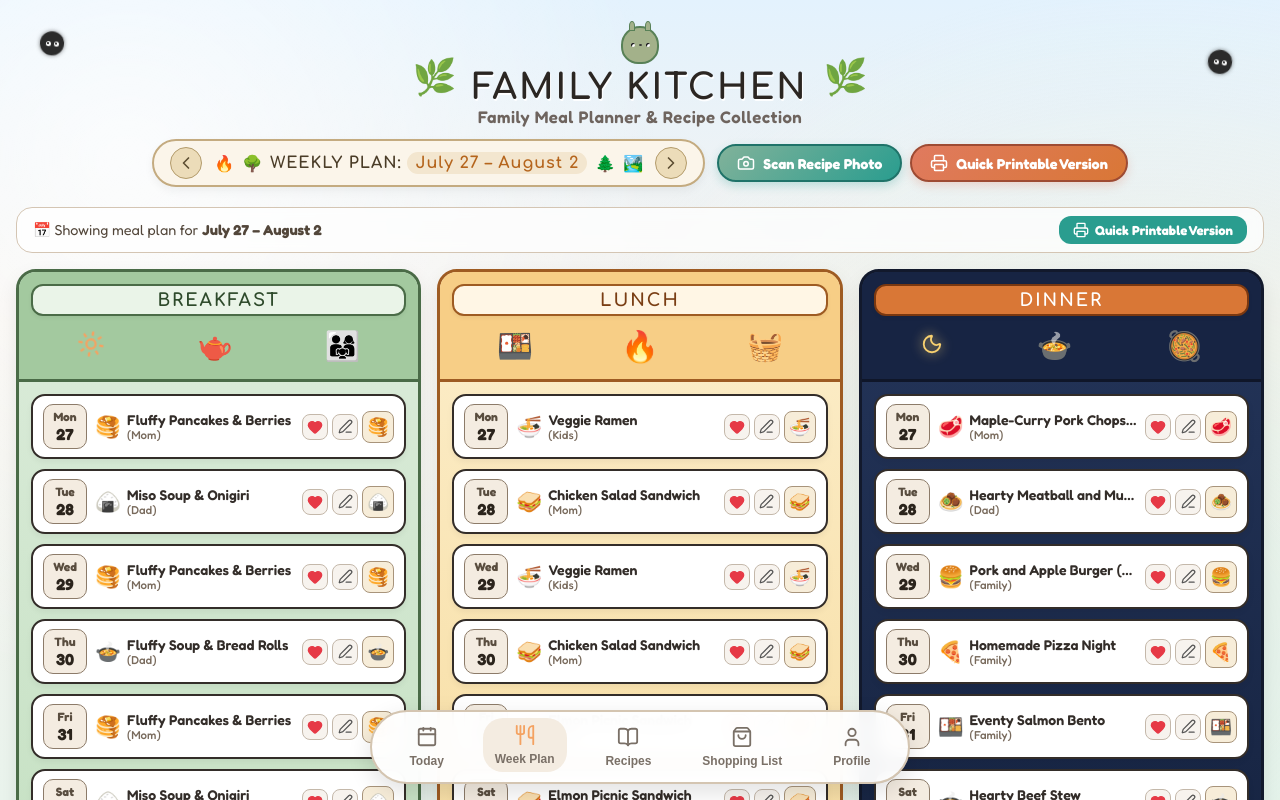
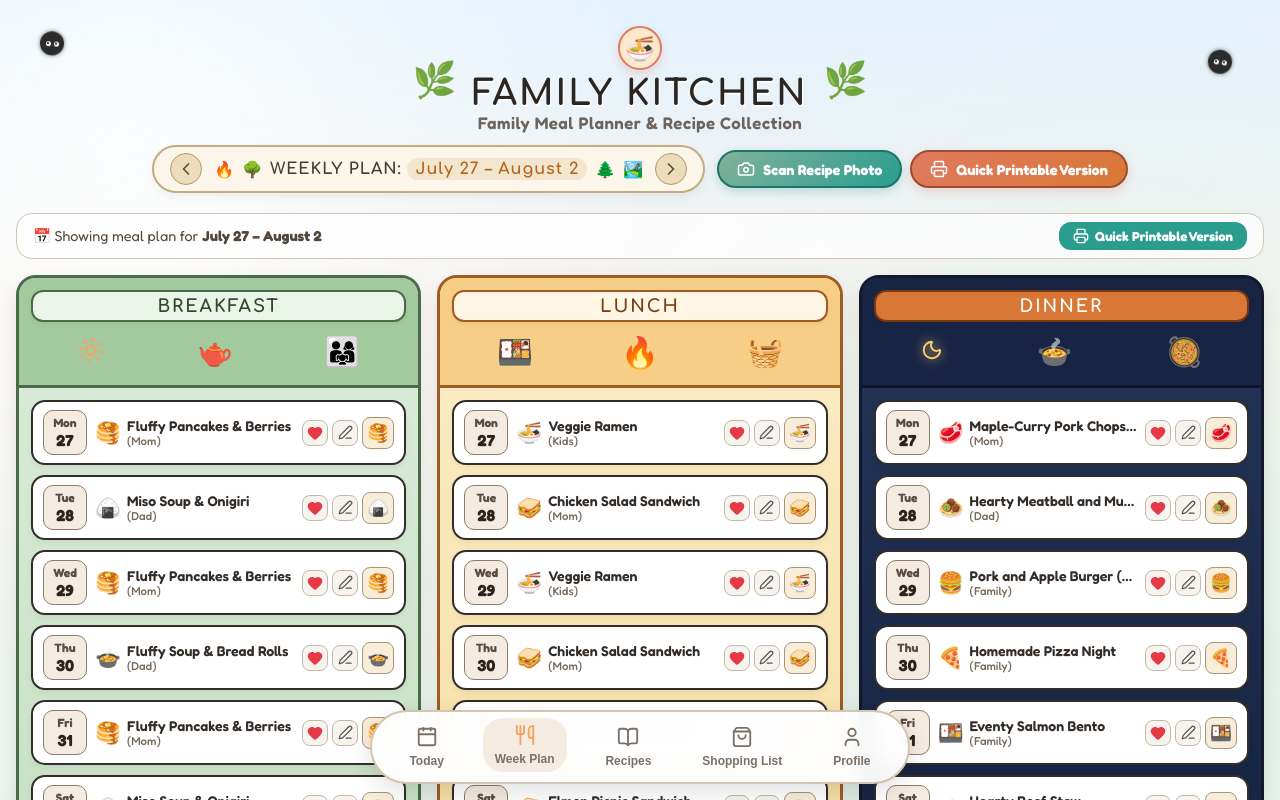
Before and after one commit to p3ji/meal, a React (Vite) app: page / in a window 1280 px wide. Shown: the top 800 px of the page. Built offline with nearby package versions, Linux system fonts and the light colour scheme.

Commit message:
Update app icon and brand badge to steaming ramen bowl

```diff
--- a/src/components/Header.jsx
+++ b/src/components/Header.jsx
@@ -1,6 +1,6 @@
 import React from 'react';
 import { usePlanner } from '../context/PlannerContext';
-import { Printer, Camera, ChevronLeft, ChevronRight, Utensils } from 'lucide-react';
+import { Printer, Camera, ChevronLeft, ChevronRight } from 'lucide-react';
 
 export const Header = () => {
   const {
@@ -28,13 +28,8 @@ export const Header = () => {
       <div className="ghibli-title-wrapper">
         <div className="ghibli-wreath-left">🌿</div>
         <div className="ghibli-title-box">
-          <div className="totoro-icon-badge" title="Family Kitchen">
-            <div className="totoro-ears"><span></span><span></span></div>
-            <div className="totoro-face">
-              <span className="totoro-eye"></span>
-              <span className="totoro-nose"></span>
-              <span className="totoro-eye"></span>
-            </div>
+          <div className="ramen-brand-badge" title="Family Kitchen - Cozy Ramen Bowl">
+            <span className="ramen-badge-emoji">🍜</span>
           </div>
           <h1 className="ghibli-main-title">FAMILY KITCHEN</h1>
           <p className="ghibli-subtitle">Family Meal Planner & Recipe Collection</p>
--- a/src/styles/global.css
+++ b/src/styles/global.css
@@ -153,18 +153,20 @@ body {
   align-items: center;
 }
 
-.totoro-icon-badge {
-  width: 38px;
-  height: 38px;
-  background: #a3b18a;
-  border-radius: 50% 50% 45% 45%;
-  position: relative;
+.ramen-brand-badge {
+  width: 44px;
+  height: 44px;
+  background: #fce8cd;
+  border-radius: 50%;
   display: flex;
   align-items: center;
   justify-content: center;
   margin-bottom: 4px;
-  border: 2px solid #588157;
+  border: 2px solid #e07a5f;
+  box-shadow: 0 4px 10px rgba(224, 122, 95, 0.25);
+  font-size: 1.5rem;
 }
+
 
 .totoro-ears {
   position: absolute;
```
Also changed, not shown: index.html (+3 -1 lines), public/manifest.webmanifest, public/ramen_icon.jpg (added).
